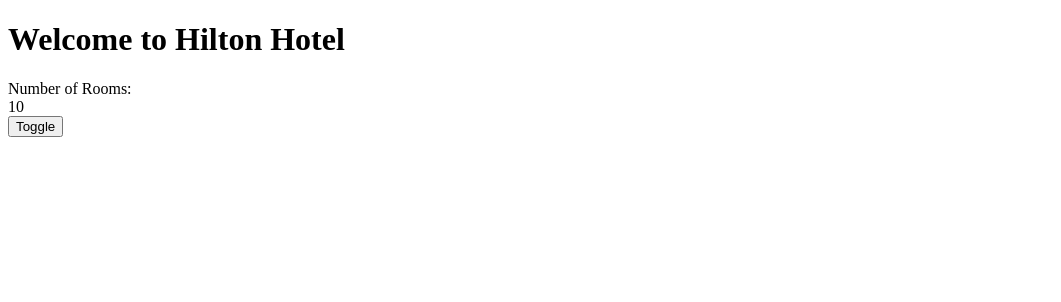
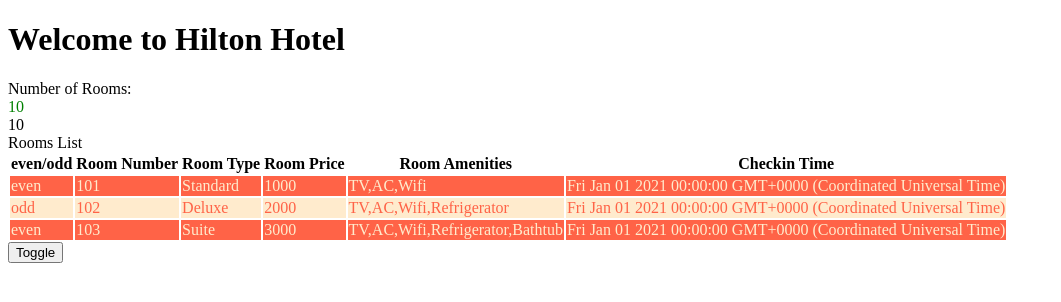
Before and after one commit to amouhtal/ANGULR-COURSE, an Angular app: page / in a window 1280 px wide. Shown: the top 302 px of the page, without its empty margins (0-1061 px from the left). Built offline with nearby package versions, Linux system fonts and the light colour scheme.

Commit message:
Attribute Directives (Built-in Directives: *ngIf, *ngFor, *ngSwitch, ngClass, ngStyle)

```diff
--- a/src/app/app.component.html
+++ b/src/app/app.component.html
@@ -1,2 +1,12 @@
- <app-rooms></app-rooms>
-<router-outlet></router-outlet>
+<div [ngSwitch]="role">
+    <div *ngSwitchCase="'user'">
+        Welcome user!
+    </div>
+    <div *ngSwitchCase="'admin'">
+        <app-rooms></app-rooms>
+    </div>
+    <div *ngSwitchDefault>
+        you are not logged in
+    </div>
+</div>
+ <router-outlet></router-outlet>
--- a/src/app/app.component.ts
+++ b/src/app/app.component.ts
@@ -7,4 +7,6 @@ import { Component } from '@angular/core';
 })
 export class AppComponent {
   title = 'angular-course';
+
+  role = 'admin'
 }
--- a/src/app/rooms/rooms.component.html
+++ b/src/app/rooms/rooms.component.html
@@ -1,8 +1,34 @@
-<h1>Welcome to {{hotelName}}</h1>
+<h1>Welcome to {{ hotelName }}</h1>
 
 <div [hidden]="hideRooms">
-    Number of Rooms:
-    <div [innerText]="numberOfRooms"></div>
+  Number of Rooms:
+  <div [ngStyle]="{'color': rooms?.availableRooms ? 'green' : 'red'}" [innerText]="numberOfRooms"></div>
 </div>
 
+{{ rooms?.availableRooms ?? "No Rooms Available" }}
+
+<div *ngIf="rooms !== undefined && rooms.availableRooms > 0">
+  Rooms List
+  <table>
+    <tr>
+      <th>even/odd</th>
+      <th>Room Number</th>
+      <th>Room Type</th>
+      <th>Room Price</th>
+      <th>Room Amenities</th>
+      <th>Checkin Time</th>
+    </tr>
+    <tr
+      *ngFor="let room of roomList; let e = even; let o = odd"
+      [ngClass]="e ? 'even' : 'odd'"
+    >
+      <td>{{ e ? "even" : "odd" }}</td>
+      <td>{{ room.roomNumber }}</td>
+      <td>{{ room.roomType }}</td>
+      <td>{{ room.price }}</td>
+      <td>{{ room.amenities }}</td>
+      <td>{{ room.checkInTime }}</td>
+    </tr>
+  </table>
+</div>
 <button (click)="toggle()">Toggle</button>
--- a/src/app/rooms/rooms.component.scss
+++ b/src/app/rooms/rooms.component.scss
@@ -0,0 +1,9 @@
+.even{
+    background-color: tomato;
+    color: blanchedalmond;
+}
+
+.odd{
+    background-color: blanchedalmond;
+    color: tomato;
+}
--- a/src/app/rooms/rooms.component.ts
+++ b/src/app/rooms/rooms.component.ts
@@ -1,21 +1,57 @@
 import { Component, OnInit } from '@angular/core';
+import { Room, RoomList } from './rooms';
 
 @Component({
   selector: 'app-rooms',
   templateUrl: './rooms.component.html',
-  styleUrls: ['./rooms.component.scss']
+  styleUrls: ['./rooms.component.scss'],
 })
 export class RoomsComponent implements OnInit {
-
   hotelName = 'Hilton Hotel';
   numberOfRooms = 10;
   hideRooms = false;
-  constructor() { }
 
-  ngOnInit(): void {
-  }
+  rooms: Room | undefined= {
+    totalRooms: 20,
+    availableRooms: 10,
+    bookedRooms: 5,
+  };
 
-  toggle(){
+  roomList: RoomList[] = [
+    {
+      roomNumber: 101,
+      roomType: 'Standard',
+      amenities: ['TV', 'AC', 'Wifi'],
+      price: 1000,
+      photo: 'assets/images/standard.jpg',
+      checkInTime: new Date('2021-01-01'),
+      checkOutTime: new Date('2021-01-02'),
+    },
+    {
+      roomNumber: 102,
+      roomType: 'Deluxe',
+      amenities: ['TV', 'AC', 'Wifi', 'Refrigerator'],
+      price: 2000,
+      photo: 'assets/images/deluxe.jpg',
+      checkInTime: new Date('2021-01-01'),
+      checkOutTime: new Date('2021-01-02'),
+    },
+    {
+      roomNumber: 103,
+      roomType: 'Suite',
+      amenities: ['TV', 'AC', 'Wifi', 'Refrigerator', 'Bathtub'],
+      price: 3000,
+      photo: 'assets/images/suite.jpg',
+      checkInTime: new Date('2021-01-01'),
+      checkOutTime: new Date('2021-01-02'),
+    },
+  ];
+
+  constructor() {}
+
+  ngOnInit(): void {}
+
+  toggle() {
     this.hideRooms = !this.hideRooms;
   }
 }
--- /dev/null
+++ b/src/app/rooms/rooms.ts
@@ -0,0 +1,15 @@
+export interface Room{
+    availableRooms: number;
+    bookedRooms: number;
+    totalRooms: number;
+}
+
+export interface RoomList {
+    roomNumber: number;
+    roomType: string;
+    amenities: string[];
+    price: number;
+    photo: string;
+    checkInTime: Date;
+    checkOutTime: Date;
+}
```
